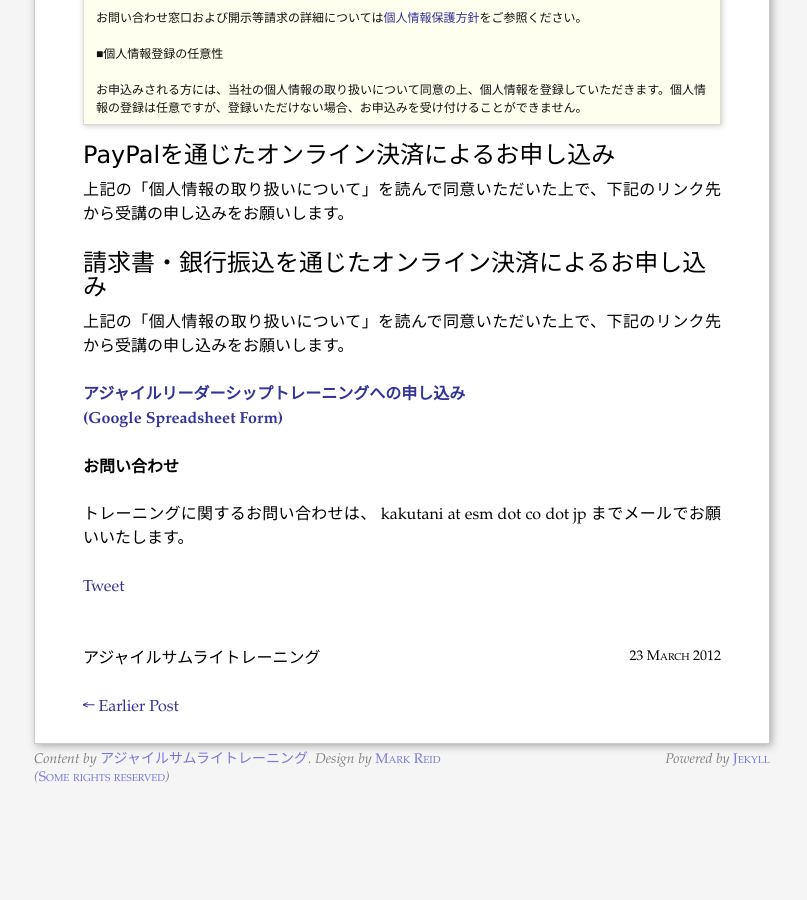
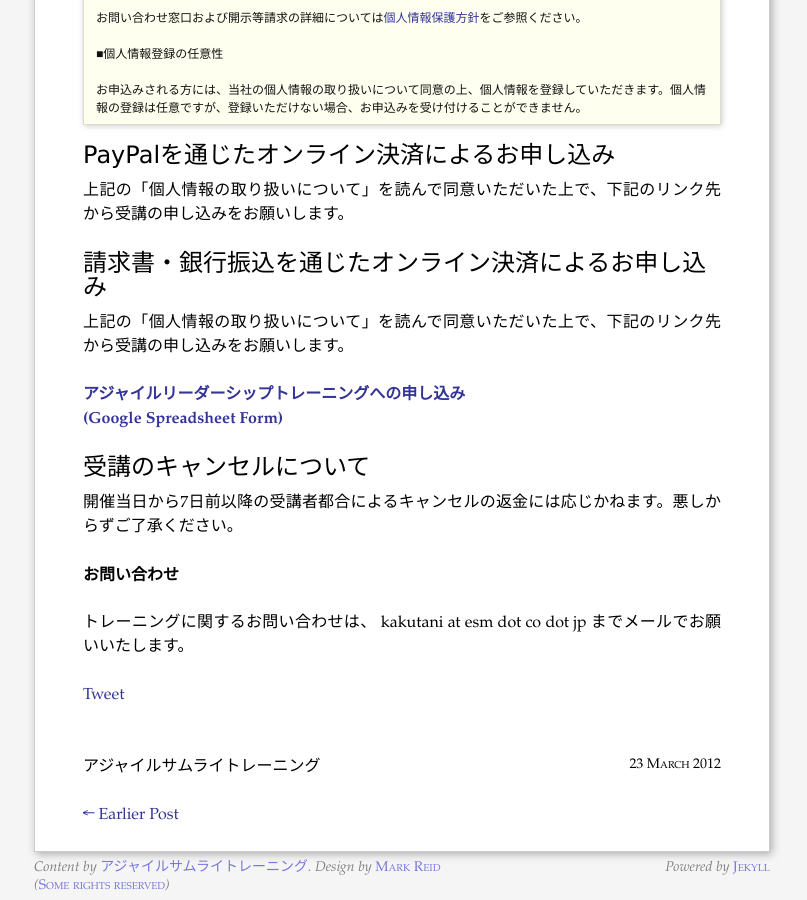
Before and after one commit to agile-samurai-ja/training, a Jekyll site: the page built from _posts/2012-03-23-agileleadership.md, in a window 1280 px wide and 900 px high, scrolled down 3008 px. Shown: the whole window, without its empty margins (238-1045 px from the left). Built offline with Jekyll 4.4.1, drawn with Linux system fonts in a browser that asks for light colours; a script that is not in the unit is left out; comment, search, counter and statistics services are not loaded; before the commit the page ends 3800 px from its top, so only the background shows below that.

Commit message:
Add cancel policy.

```diff
--- a/_includes/training/registration-201203.md
+++ b/_includes/training/registration-201203.md
@@ -16,3 +16,7 @@
 上記の「個人情報の取り扱いについて」を読んで同意いただいた上で、下記のリンク先から受講の申し込みをお願いします。
 
 **[{{ page.title }}への申し込み<br/>(Google Spreadsheet Form)](https://docs.google.com/spreadsheet/viewform?formkey={{ page.google_form_key }})**
+
+### 受講のキャンセルについて
+
+開催当日から7日前以降の受講者都合によるキャンセルの返金には応じかねます。悪しからずご了承ください。
```
